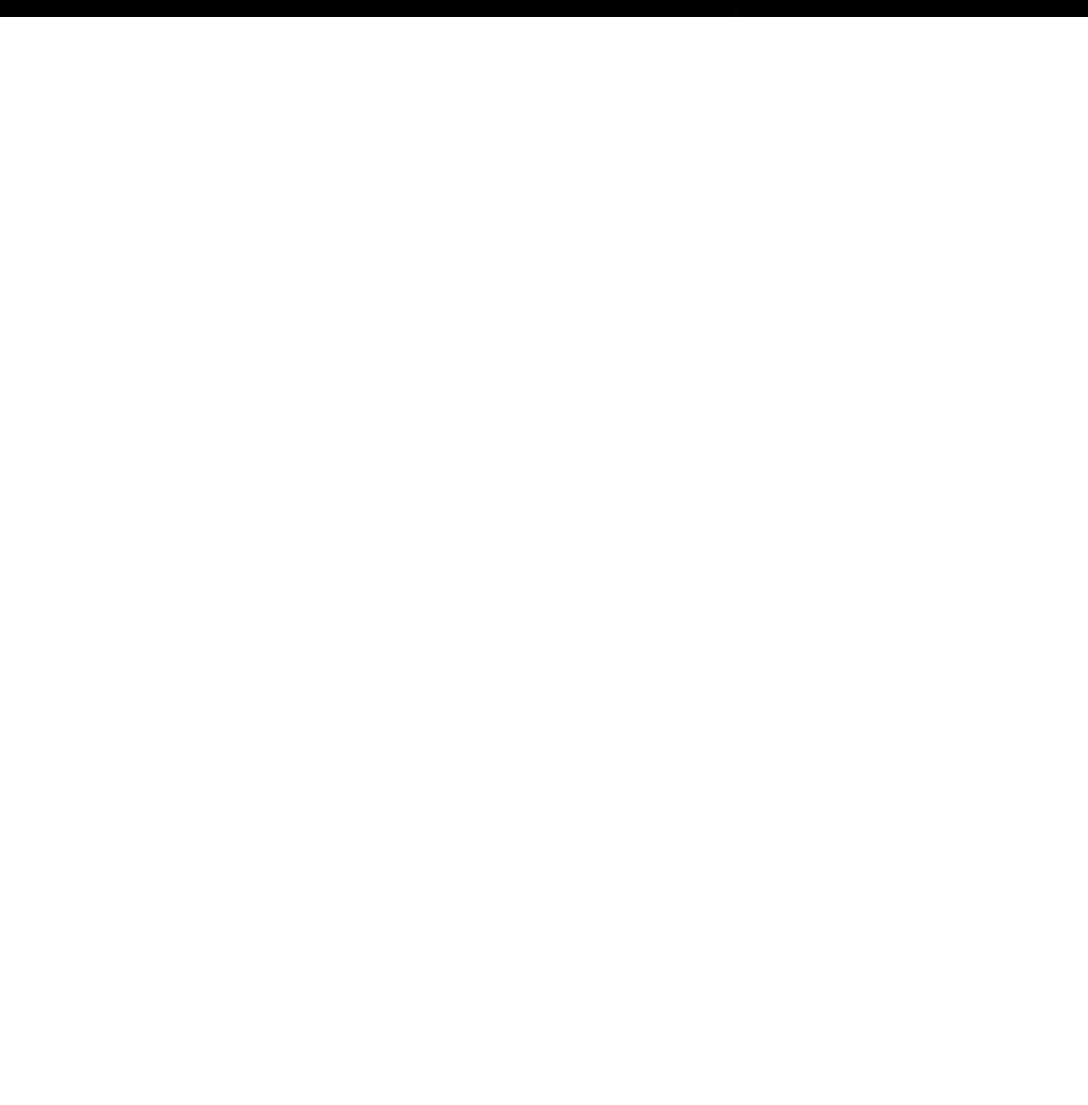
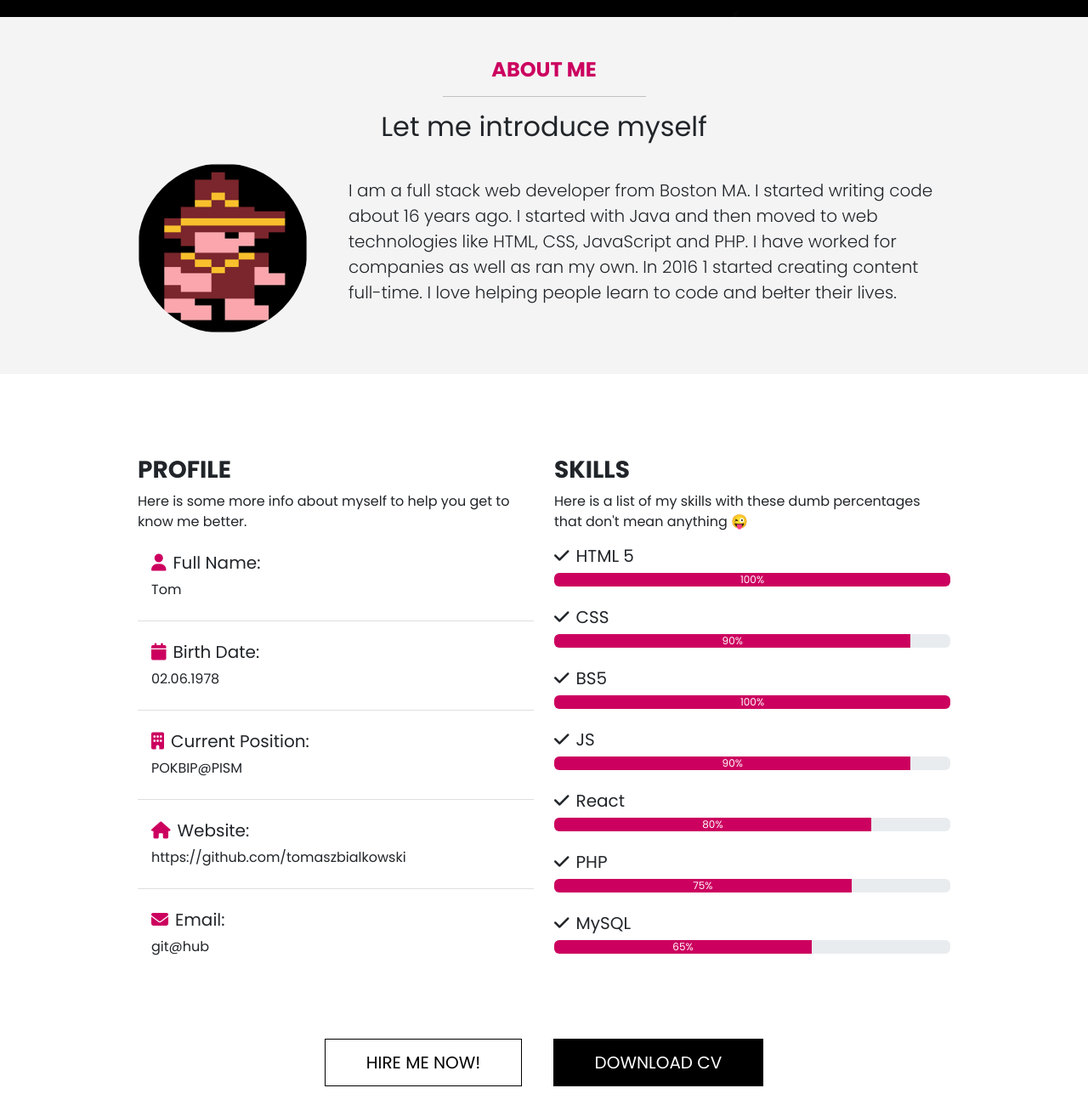
Before and after one commit to tomaszbialkowski/bs5_personal_site, a website: page index.html in a window 1280 px wide. Shown: the part 780-2080 px from the top of the page at 85% size. Before the commit the page ends 800 px from the top, so only its background shows below. Drawn offline with nearby package versions, Linux system fonts and the light colour scheme; files that its build step writes are made by us from their sources.

Commit message:
end with skill section

```diff
--- a/index.html
+++ b/index.html
@@ -28,13 +28,13 @@
           <span>Graphic & UI/UX Designer</span>
         </p>
 
-        <a href="" class="btn btn-outline-light btn-lg mt-3">
+        <a href="#about" class="btn btn-outline-light btn-lg mt-3">
           <div class="d-flex">
              <div class="me-3">
               <i class="fas fa-chevron-down"></i>
              </div>
              <div class="text-start">
-              <span>more abour me</span>
+              <span>more about me</span>
              </div>
           </div>
         </a>
@@ -61,6 +61,118 @@
         </div>
       </div>
     </header>
+
+    <!-- About -->
+    <section id="about" class="about bg-light py-5">
+      <div class="container">
+        <div class="text-center">
+          <h4 class="text-uppercase fw-bold text-primary">About me</h4>
+          <hr class="w-25 mx-auto">
+          <h2 class="mb-4">Let me introduce myself</h2>
+        </div>
+        <div class="about-content d-flex gap-5 align-items-center h-100 ">
+          <img src="images/unnamed.png" alt="" class="about-img rounded-circle ">
+          <p class="lead">I am a full stack web developer from Boston MA. I started writing code
+            about 16 years ago. I started with Java and then moved to web
+            technologies like HTML, CSS, JavaScript and PHP. I have worked for
+            companies as well as ran my own. In 2016 1 started creating content
+            full-time. I love helping people learn to code and bełter their lives.</p>
+        </div>
+      </div>
+    </section>
+
+    <!-- Profile & skills -->
+    <section class="profile my-6">
+      <div class="container">
+        <div class="row">
+          <div class="col-md-6">
+            <h3 class="text-uppercase fw-bold">Profile</h3>
+            <p>Here is some more info about myself to help you get to know me better.
+            </p>
+            <ul class="list-group list-group-flush">
+              <li class="list-group-item mb-3">
+                <h5 class="text-transform">
+                  <i class="fas fa-user text-primary me-2"></i>Full Name:
+                </h5>
+                <p>Tom</p>
+              </li>
+              <li class="list-group-item mb-3">
+                <h5 class="text-transform">
+                  <i class="fas fa-calendar text-primary me-2"></i>Birth Date:
+                </h5>
+                <p>02.06.1978</p>
+              </li>
+              <li class="list-group-item mb-3">
+                <h5 class="text-transform">
+                  <i class="fas fa-building text-primary me-2"></i>Current Position:
+                </h5>
+                <p>POKBIP@PISM</p>
+              </li>
+              <li class="list-group-item mb-3">
+                <h5 class="text-transform">
+                  <i class="fas fa-home text-primary me-2"></i>Website:
+                </h5>
+                <p>https://github.com/tomaszbialkowski</p>
+              </li>
+              <li class="list-group-item mb-3">
+                <h5 class="text-transform">
+                  <i class="fas fa-envelope text-primary me-2"></i>Email:
+                </h5>
+                <p>git@hub</p>
+              </li>
+            </ul>
+          </div>
+          <div class="col-md-6">
+            <h3 class="text-uppercase fw-bold">Skills</h3>
+            <p>Here is a list of my skills with these dumb percentages that don't mean anything 😜</p>
+            <h5>
+              <i class="fas fa-check me-2"></i>HTML 5</h5>
+            <div class="progress mb-4" role="progressbar" aria-valuenow="100" aria-valuemin="0" aria-valuemax="100">
+              <div class="progress-bar" style="width: 100%">100%</div>
+            </div>
+            <h5>
+              <i class="fas fa-check me-2"></i>CSS</h5>
+            <div class="progress mb-4" role="progressbar" aria-valuenow="90" aria-valuemin="0" aria-valuemax="100">
+              <div class="progress-bar" style="width: 90%">90%</div>
+            </div>
+
+            <h5><i class="fas fa-check me-2"></i>BS5</h5>
+            <div class="progress mb-4" role="progressbar" aria-valuenow="100" aria-valuemin="0" aria-valuemax="100">
+              <div class="progress-bar" style="width: 100%">100%</div>
+            </div>
+
+            <h5><i class="fas fa-check me-2"></i>JS</h5>
+              <div class="progress mb-4" role="progressbar" aria-valuenow="90" aria-valuemin="0" aria-valuemax="100">
+                <div class="progress-bar" style="width: 90%">90%</div>
+              </div>
+
+
+              <h5><i class="fas fa-check me-2"></i>React</h5>
+              <div class="progress mb-4" role="progressbar" aria-valuenow="80" aria-valuemin="0" aria-valuemax="100">
+                <div class="progress-bar" style="width: 80%">80%</div>
+              </div>
+
+              <h5><i class="fas fa-check me-2"></i>PHP</h5>
+              <div class="progress mb-4" role="progressbar" aria-valuenow="75" aria-valuemin="0" aria-valuemax="100">
+                <div class="progress-bar" style="width: 75%">75%</div>
+              </div>
+
+              <h5><i class="fas fa-check me-2"></i>MySQL</h5>
+              <div class="progress mb-4" role="progressbar" aria-valuenow="65" aria-valuemin="0" aria-valuemax="100">
+                <div class="progress-bar" style="width: 65%">65%</div>
+              </div>
+
+          </div>
+        </div>
+        <div class="row mt-5 text-center ">
+          <div class="col-12">
+            <a href="" class="btn btn-outline-dark btn-lg text-uppercase px-5 mx-3 my-2">Hire Me Now!</a>
+            <a href="" class="btn btn-dark btn-lg text-uppercase px-5 mx-3 my-2">Download CV</a>
+          </div>
+        </div>
+      </div>
+    </section>
+
     <script src="js/bootstrap.bundle.min.js"></script>
     <script src="js/lightbox-plus-jquery.min.js"></script>
     <script src="js/script.js"></script>
--- a/scss/styles.scss
+++ b/scss/styles.scss
@@ -26,8 +26,16 @@ z-index: 10;
 bottom: 50px;
 }
 
+.about-img{
+    width: 200px;
+}
+
 @media(max-width: 767px) {
     .header .roles {
         font-size: 18px !important;
     }
+
+    .about-content {
+        flex-direction: column;
+    }
 }
```
Also changed, not shown: images/unnamed.png (added).
